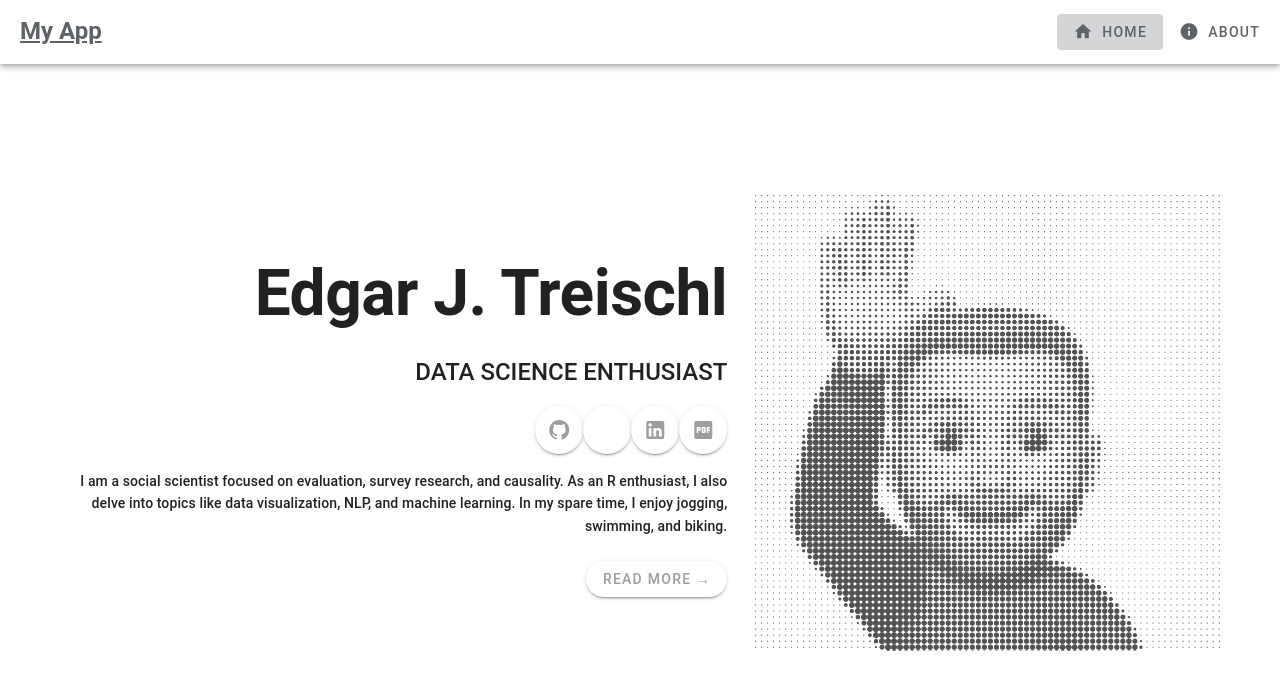
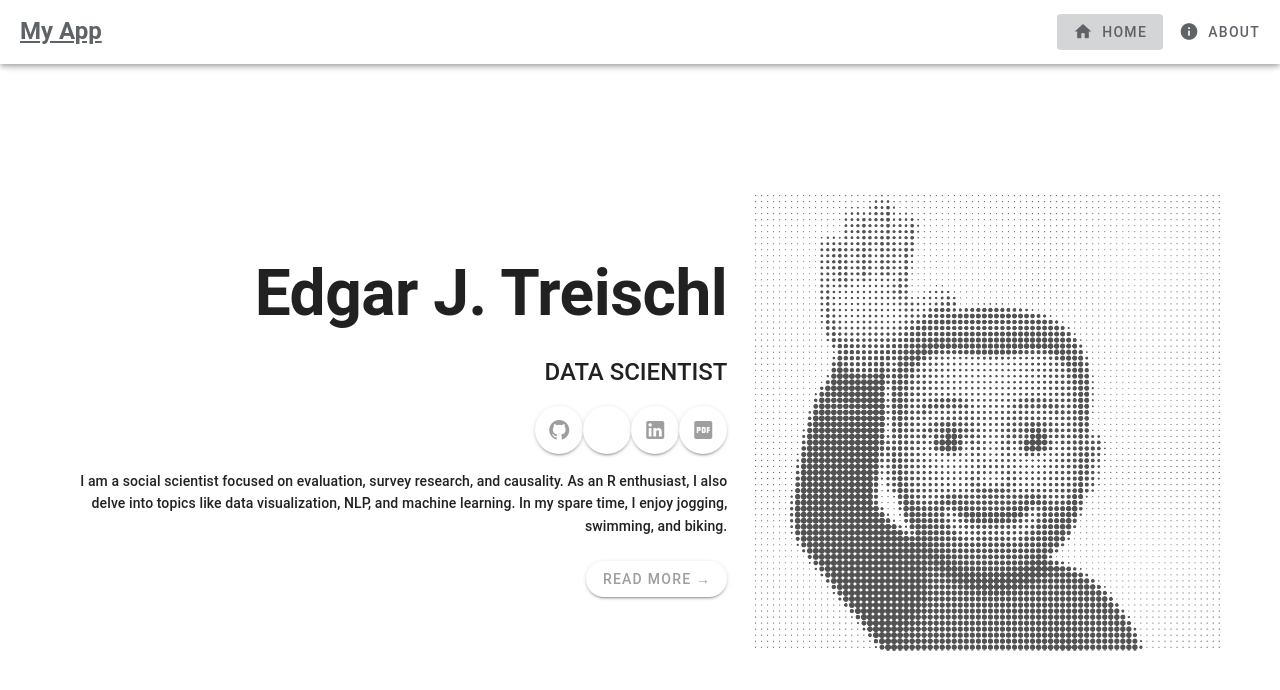
Before and after one commit to edgar-treischl/harald, a Vue app: page / in a window 1280 px wide. Shown: the top 690 px of the page. Built offline with nearby package versions, Linux system fonts and the light colour scheme; a small style sheet from the web is missing.

Commit message:
Pushing real good

```diff
--- a/src/components/Hero.vue
+++ b/src/components/Hero.vue
@@ -8,7 +8,7 @@
             Edgar J. Treischl
           </h1>
           <h2 class="subtitle-1 font-weight-medium text-uppercase mb-4 text-center text-md-right">
-            Data Science Enthusiast
+            Data Scientist
           </h2>
 
           <!-- Social Links -->
```
